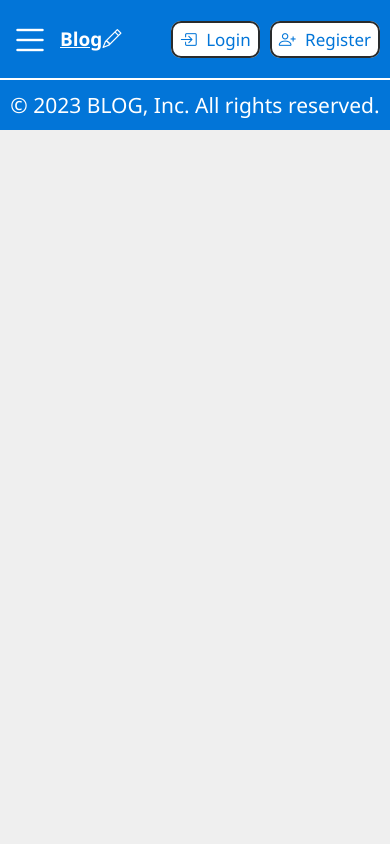
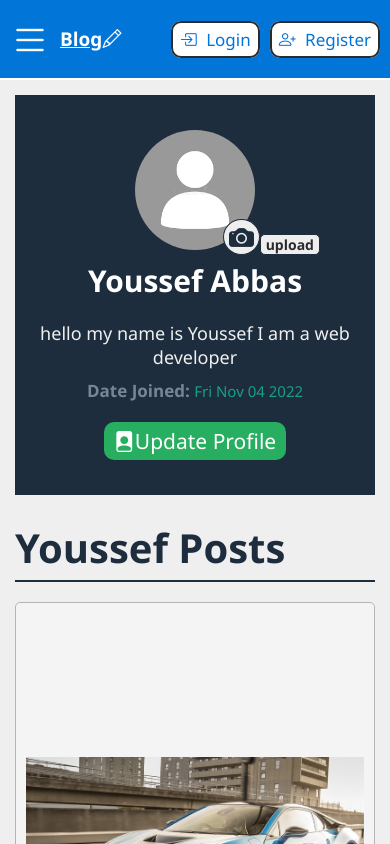
Before and after one commit to hiteshRajbhar08/blog-frontend, a React (Create React App) app: page /profile/1 in a window 390 px wide. Shown: the top 844 px of the page. Built offline with nearby package versions, Linux system fonts and the light colour scheme; the HTML template or start-up script is replaced by a standard one.

Commit message:
profile page

```diff
--- a/src/App.js
+++ b/src/App.js
@@ -9,6 +9,7 @@
 import HomePage from './pages/home/HomePage';
 import PostPage from './pages/post/PostPage';
 import PostDetailsPage from './pages/postDetails/PostDetailsPage';
+import ProfilePage from './pages/profile/ProfilePage';
 import Toast from './utils/Toast';
 
 const App = () => {
@@ -19,6 +20,7 @@
         <Route path="/" element={<HomePage />} />
         <Route path="/login" element={<LoginPage />} />
         <Route path="/register" element={<RegisterPage />} />
+        <Route path="/profile/:id" element={<ProfilePage />} />
 
         <Route path="posts">
           <Route index element={<PostPage />} />
--- /dev/null
+++ b/src/pages/profile/ProfilePage.jsx
@@ -0,0 +1,101 @@
+import { useEffect, useState } from 'react';
+import './profile.css';
+import { toast } from 'react-toastify';
+import swal from 'sweetalert';
+import PostList from '../../components/posts/PostList';
+import { posts } from '../../dummyData';
+
+const ProfilePage = () => {
+  const [updateProfile, setUpdateProfile] = useState(false);
+  const [file, setFile] = useState(null);
+
+  useEffect(() => {
+    window.scrollTo(0, 0);
+  }, []);
+
+  // Form Submit Handler
+  const formSubmitHandler = (e) => {
+    e.preventDefault();
+    if (!file) return toast.warning('there is no file!');
+
+    console.log('image uploaded');
+  };
+
+  // Delete Account Handler
+  const deleteAccountHandler = () => {
+    swal({
+      title: 'Are you sure?',
+      text: 'Once deleted, you will not be able to recover your account!',
+      icon: 'warning',
+      buttons: true,
+      dangerMode: true,
+    }).then((willDelete) => {
+      if (willDelete) {
+        swal('Account has been deleted!', {
+          icon: 'success',
+        });
+      } else {
+        swal('Something went wrong!');
+      }
+    });
+  };
+
+  return (
+    <section className="profile">
+      <div className="profile-header">
+        <div className="profile-image-wrapper">
+          <img
+            src={file ? URL.createObjectURL(file) : '/images/user-avatar.png'}
+            alt=""
+            className="profile-image"
+          />
+          <form onSubmit={formSubmitHandler}>
+            <abbr title="choose profile photo">
+              <label
+                htmlFor="file"
+                className="bi bi-camera-fill upload-profile-photo-icon"
+              ></label>
+            </abbr>
+            <input
+              type="file"
+              name="file"
+              id="file"
+              style={{ display: 'none' }}
+              onChange={(e) => setFile(e.target.files[0])}
+            />
+            <button type="submit" className="upload-profile-photo-btn">
+              upload
+            </button>
+          </form>
+        </div>
+        <h1 className="profile-username">Youssef Abbas</h1>
+        <p className="profile-bio">
+          hello my name is Youssef I am a web developer
+        </p>
+        <div className="user-date-joined">
+          <strong>Date Joined: </strong>
+          <span>Fri Nov 04 2022</span>
+        </div>
+        <button
+          onClick={() => setUpdateProfile(true)}
+          className="profile-update-btn"
+        >
+          <i className="bi bi-file-person-fill"></i>
+          Update Profile
+        </button>
+      </div>
+      <div className="profile-posts-list">
+        <h2 className="profile-posts-list-title">Youssef Posts</h2>
+        <PostList posts={posts} />
+      </div>
+      <button onClick={deleteAccountHandler} className="delete-account-btn">
+        Delete Your Account
+      </button>
+      {/* {updateProfile && (
+        <UpdateProfileModal setUpdateProfile={setUpdateProfile} />
+      )} */}
+    </section>
+  );
+};
+
+export default ProfilePage;
--- /dev/null
+++ b/src/pages/profile/profile.css
@@ -0,0 +1,132 @@
+.profile {
+  padding: 30px;
+}
+
+.profile-header {
+  width: 100%;
+  height: 400px;
+  display: flex;
+  align-items: center;
+  justify-content: center;
+  flex-direction: column;
+  background-color: var(--primary-color);
+}
+
+.profile-image-wrapper {
+  width: 120px;
+  height: 120px;
+  position: relative;
+  text-align: center;
+}
+
+.profile-image {
+  width: 100%;
+  height: 100%;
+  border-radius: 50%;
+  object-fit: cover;
+}
+
+.upload-profile-photo-icon,
+.upload-profile-photo-btn {
+  color: var(--primary-color);
+  background-color: #eee;
+  border: 1px solid var(--primary-color);
+  border-radius: 50%;
+  padding: 0 5px;
+  position: absolute;
+  bottom: -5px;
+  right: -5px;
+  margin: auto;
+  width: max-content;
+  cursor: pointer;
+  z-index: 10;
+  font-size: 25px;
+}
+
+.upload-profile-photo-btn {
+  border-radius: 5px;
+  font-size: 14px;
+  font-weight: bold;
+  color: var(--dark-color);
+  right: -65px;
+}
+
+.profile-username {
+  font-size: 30px;
+  color: var(--white-color);
+  margin: 10px 0;
+}
+
+.profile-bio {
+  font-size: 18px;
+  font-weight: 500;
+  color: var(--main-color);
+  margin: 10px 0;
+}
+
+.user-date-joined strong {
+  color: var(--gray-color);
+  font-size: 17px;
+}
+
+.user-date-joined span {
+  color: var(--green-sea-color);
+  font-size: 15px;
+  font-weight: 500;
+}
+
+.profile-update-btn {
+  font-size: 21px;
+  font-weight: 500;
+  background-color: var(--green-color);
+  color: var(--white-color);
+  border: none;
+  padding: 5px 10px;
+  border-radius: 10px;
+  cursor: pointer;
+  margin-top: 20px;
+}
+
+.profile-posts-list {
+  width: 800px;
+  margin: 20px auto;
+}
+
+.profile-posts-list-title {
+  margin-bottom: 20px;
+  padding: 5px 0;
+  font-size: 40px;
+  color: var(--primary-color);
+  border-bottom: 2px solid var(--primary-color);
+}
+
+.delete-account-btn {
+  background-color: var(--white-color);
+  color: var(--red-color);
+  padding: 5px;
+  border: 1px solid var(--red-color);
+  font-size: 18px;
+  font-weight: 500;
+  cursor: pointer;
+}
+
+/* Media Queries */
+@media (max-width: 920px) {
+  .profile-posts-list {
+    width: 100%;
+  }
+}
+
+@media (max-width: 520px) {
+  .profile {
+    padding: 15px;
+  }
+
+  .profile-header {
+    padding: 10px;
+  }
+
+  .profile-bio {
+    text-align: center;
+  }
+}
```
